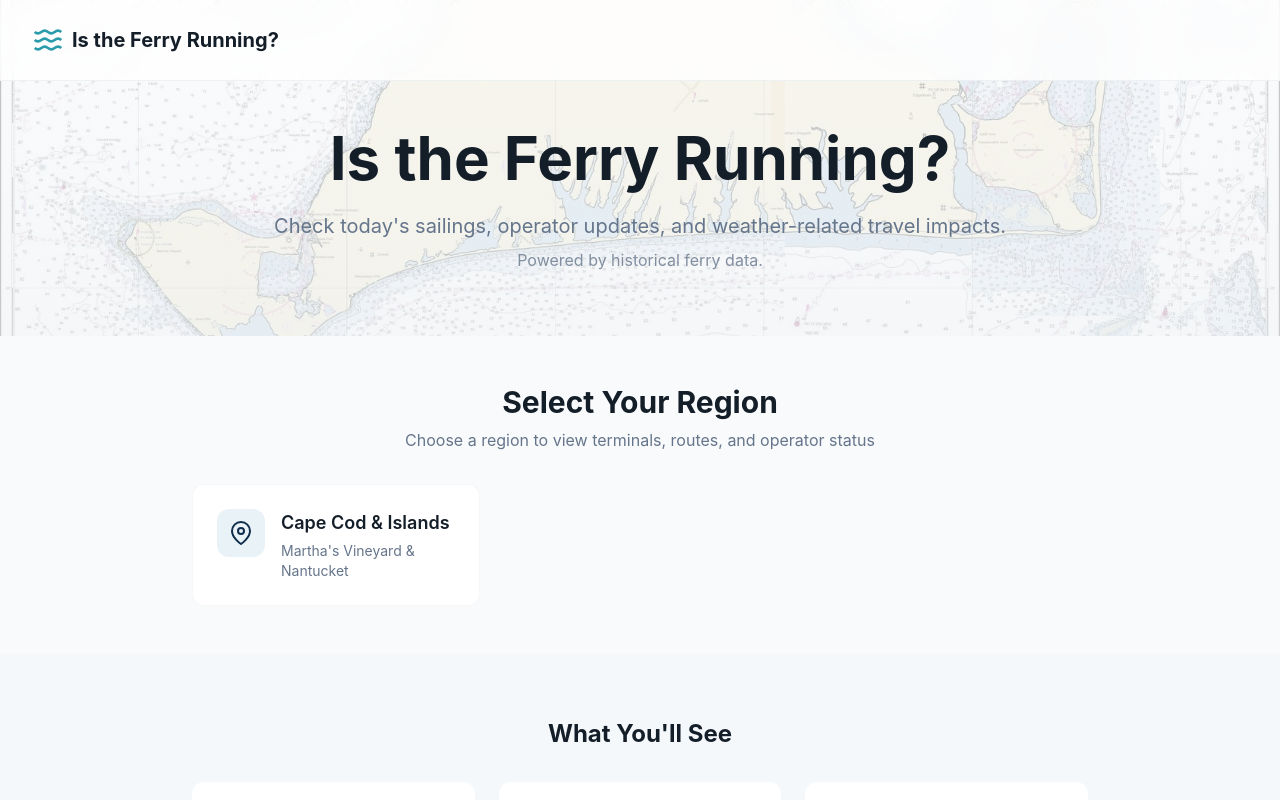
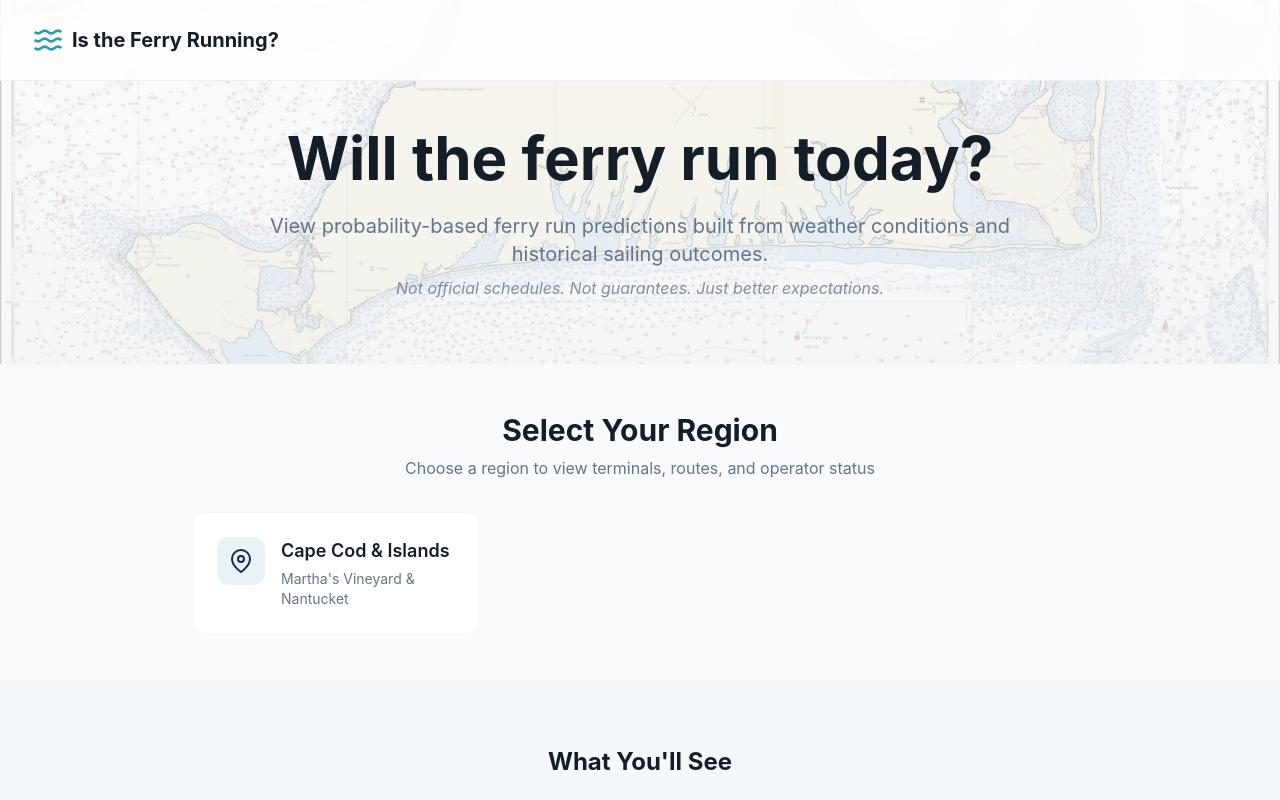
Before and after one commit to MrBurnsDev/ferry-forecast, a Next.js app: page / in a window 1280 px wide. Shown: the top 800 px of the page. Built offline with nearby package versions, Linux system fonts and the light colour scheme.

Commit message:
Update hero copy with new messaging

```diff
--- a/src/app/page.tsx
+++ b/src/app/page.tsx
@@ -85,14 +85,14 @@ export default function Home() {
         <div className="container mx-auto px-4 lg:px-8 relative">
           <div className="max-w-3xl mx-auto text-center">
             <h1 className="text-4xl md:text-5xl lg:text-6xl font-bold text-foreground mb-6 leading-tight">
-              Is the Ferry Running?
+              Will the ferry run today?
             </h1>
 
             <p className="text-lg lg:text-xl text-muted-foreground mb-2 leading-relaxed">
-              Check today&apos;s sailings, operator updates, and weather-related travel impacts.
+              View probability-based ferry run predictions built from weather conditions and historical sailing outcomes.
             </p>
-            <p className="text-base text-muted-foreground/80 mb-4">
-              Powered by historical ferry data.
+            <p className="text-base text-muted-foreground/80 italic mb-4">
+              Not official schedules. Not guarantees. Just better expectations.
             </p>
           </div>
         </div>
```
